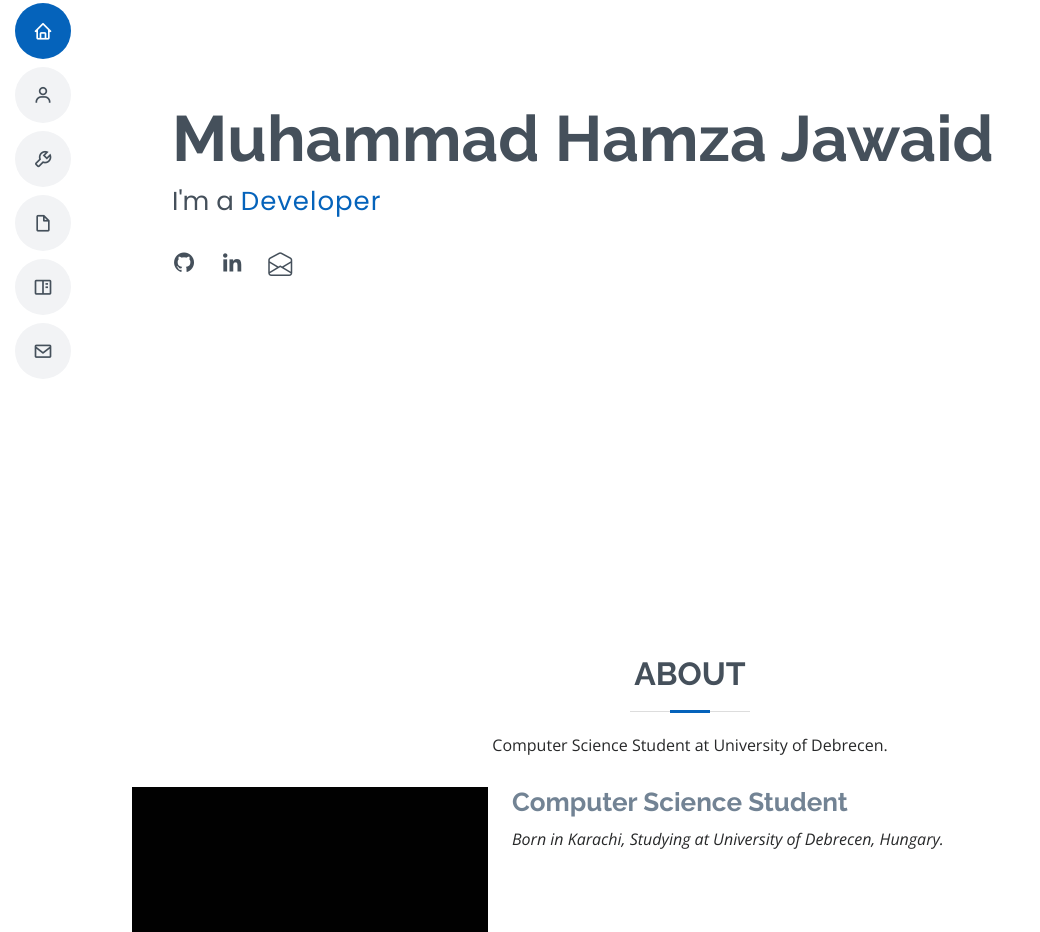
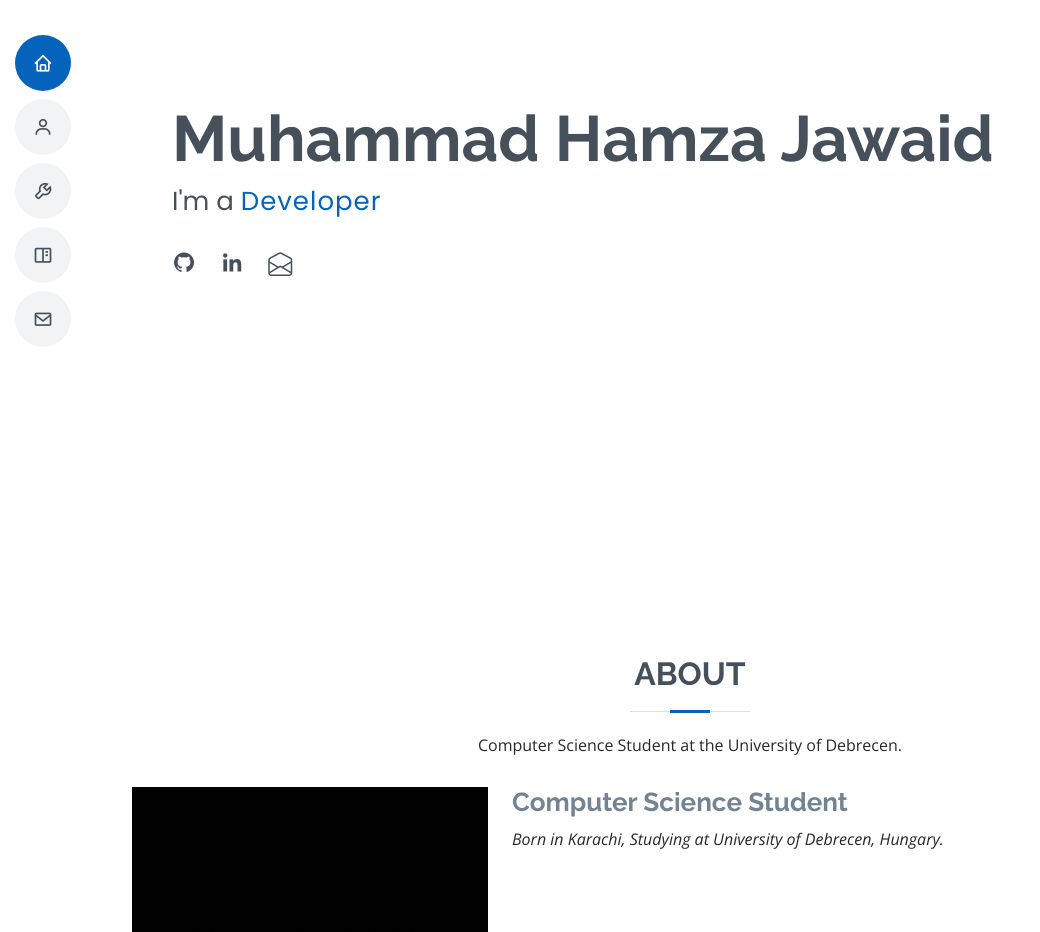
Before and after one commit to HamzaJ123/Responsive, a plain HTML site: page index.html in a window 1280 px wide. Shown: the part 205-1137 px from the top of the page, without its empty margins (0-1040 px from the left). Drawn offline with nearby package versions, Linux system fonts and the light colour scheme; a script that the page names is missing.

Commit message:
Update index.html

```diff
--- a/index.html
+++ b/index.html
@@ -78,11 +78,7 @@
               ><i class="bx bx-wrench"></i> <span>Skills</span></a
             >
           </li>
-          <li>
-            <a href="#resume" class="nav-link scrollto"
-              ><i class="bx bx-file-blank"></i> <span>Resume</span></a
-            >
-          </li>
+
           <li>
             <a href="#portfolio" class="nav-link scrollto"
               ><i class="bx bx-book-content"></i> <span>Portfolio</span></a
@@ -130,7 +126,7 @@
           <div class="section-title">
             <h2>About</h2>
             <p>
-              Computer Science Student at University of Debrecen.
+              Computer Science Student at the University of Debrecen.
             </p>
           </div>
 
```
